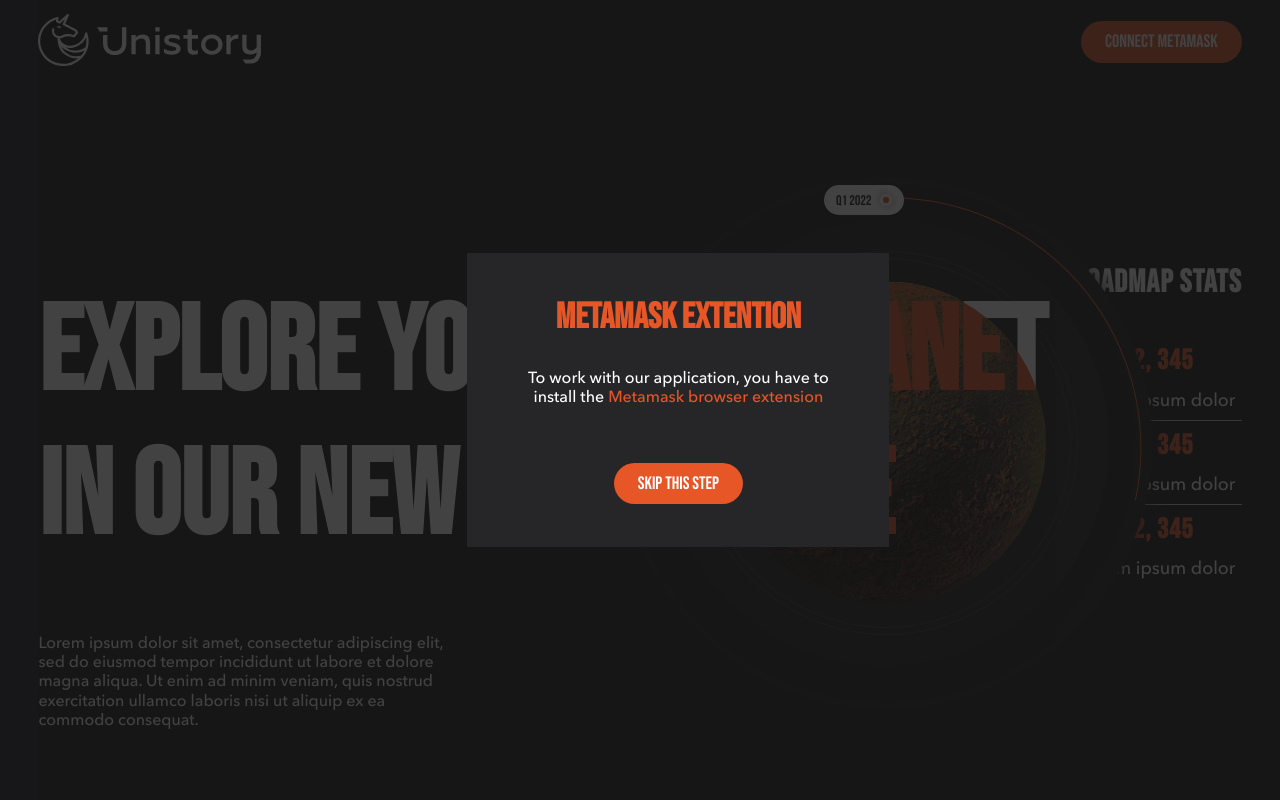
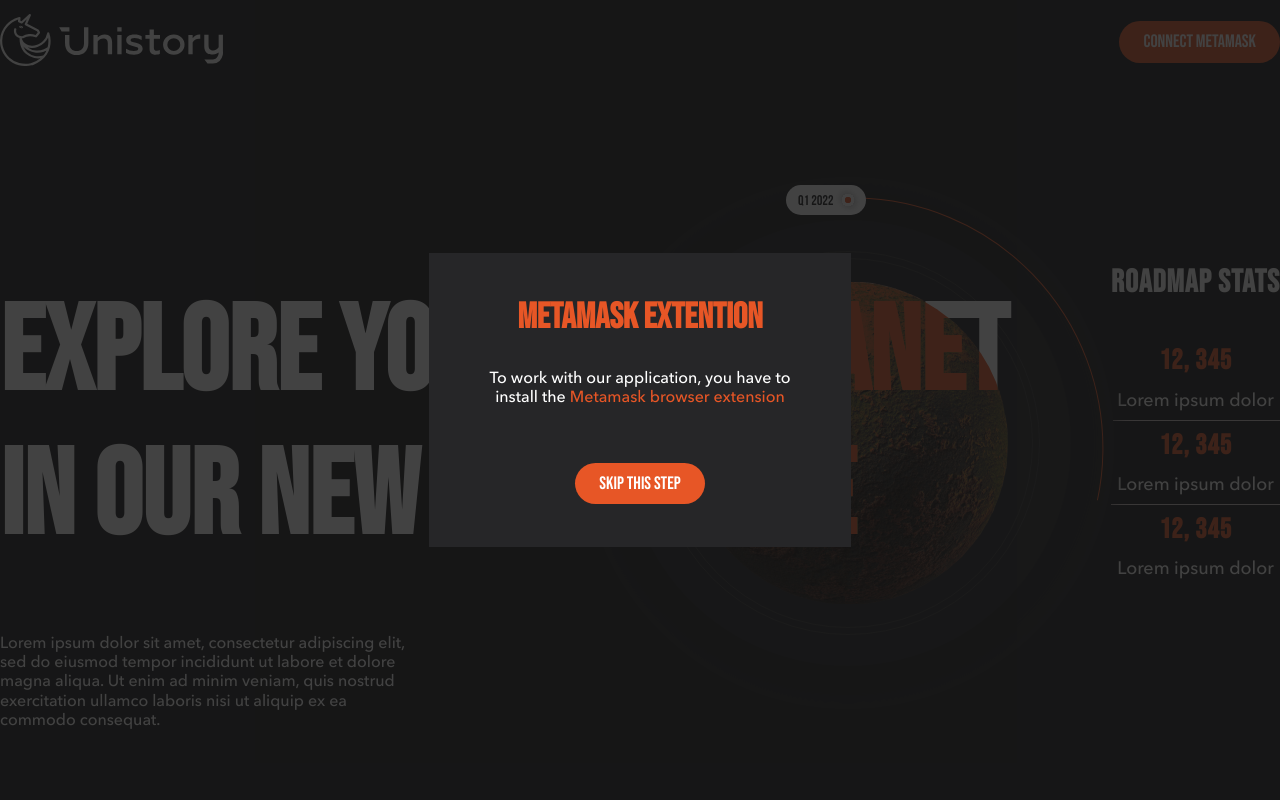
Before and after one commit to findelman/Metamask-connect, a Next.js app: page / in a window 1280 px wide. Shown: the top 800 px of the page. Built offline with nearby package versions, Linux system fonts and the light colour scheme.

Commit message:
:ambulance:

```diff
--- a/commponents/section/List/UserList/useScrollPagination.tsx
+++ b/commponents/section/List/UserList/useScrollPagination.tsx
@@ -41,9 +41,8 @@
       {
         populateCache: (updatedList: any, list: any) => {
           const newList = list.items.filter((item: any) => item.id !== id);
-          console.log(newList, list);
-          setItems(newList);
-          return { ...list, items: newList };
+          setItems([userInfo, ...newList]);
+          return { userInfo, ...list, items: newList };
         },
         revalidate: false,
       }
--- a/pages/index.tsx
+++ b/pages/index.tsx
@@ -8,7 +8,12 @@
 
 const Wrapper = styled.div`
   background: #171719;
-  padding: 0px 3%;
+  /* padding: 0px 3%; */
+`;
+
+const Container = styled.div`
+  max-width: 1312px;
+  margin: 0 auto;
 `;
 
 export default function Home() {
@@ -19,10 +24,13 @@
         <meta name="viewport" content="width=device-width, initial-scale=1" />
       </Head>
       <Wrapper>
-        <PopUp />
-        <Header />
-        <MainContainer />
-        <ListContainer />
+        <Container>
+          {" "}
+          <PopUp />
+          <Header />
+          <MainContainer />
+          <ListContainer />
+        </Container>
       </Wrapper>
     </>
   );
```
